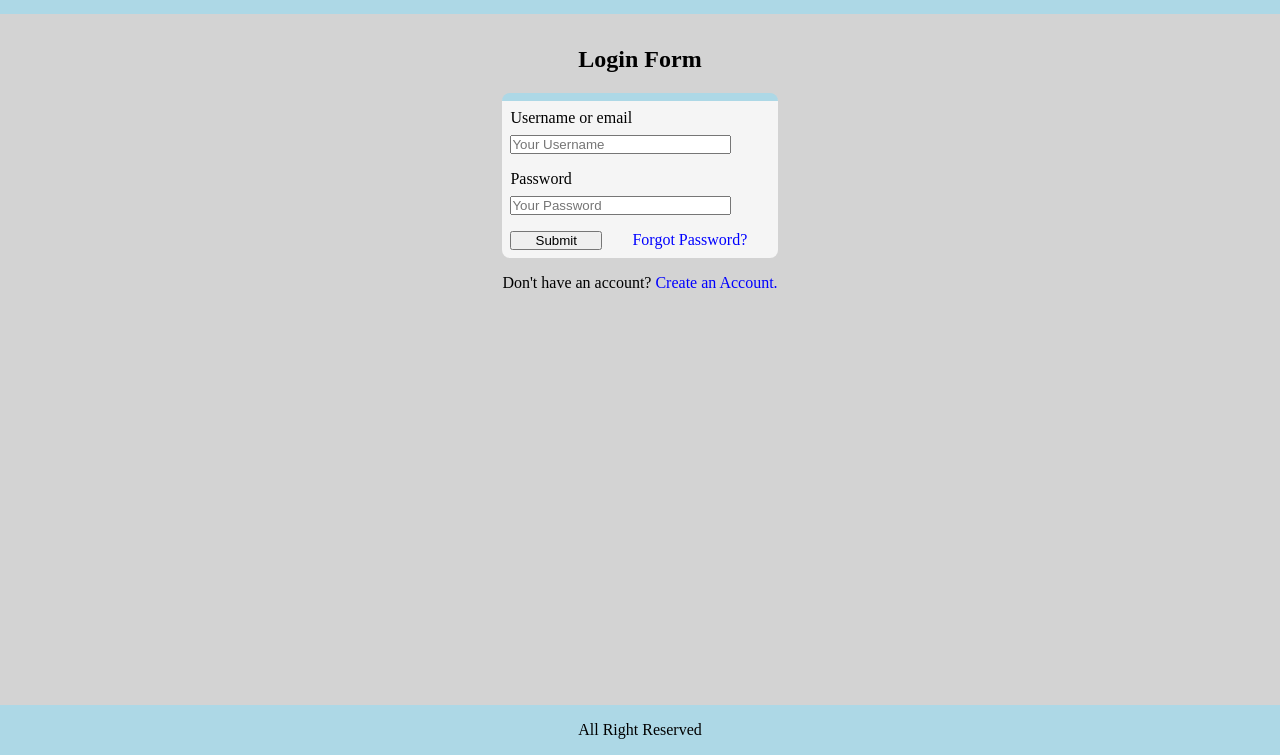
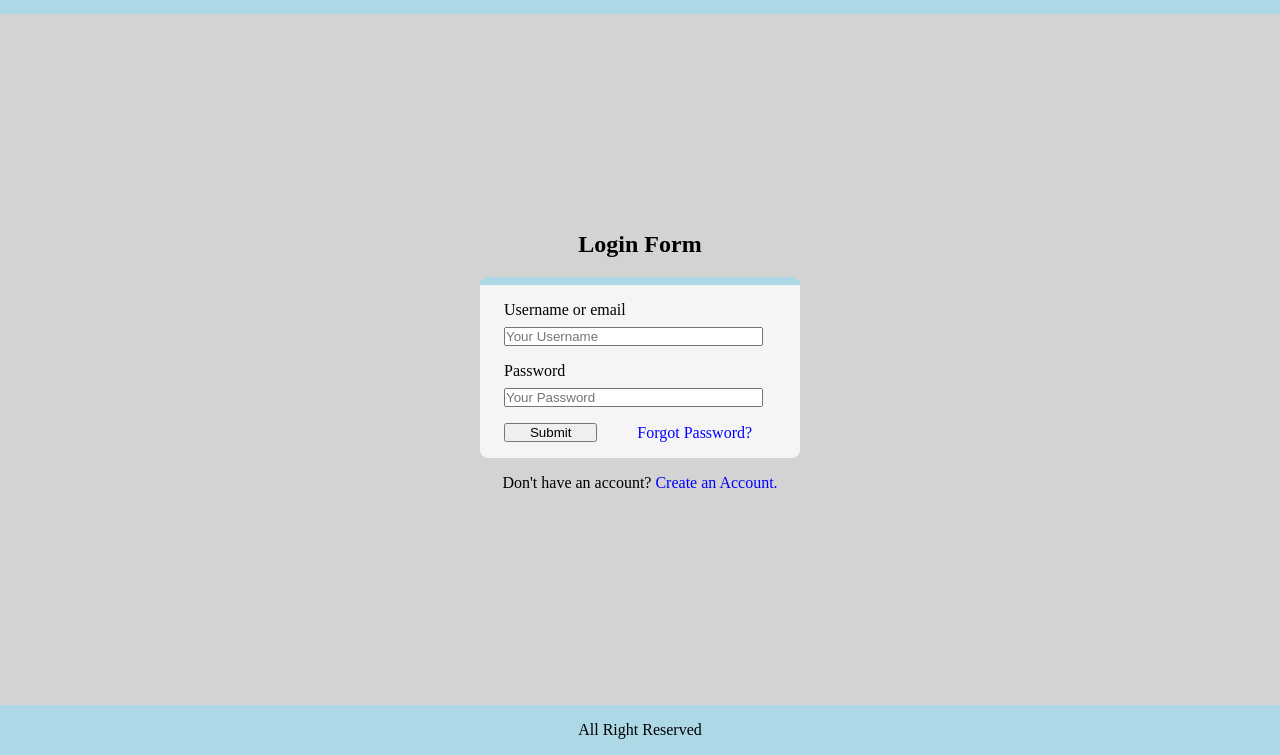
Before and after one commit to StanGanev/Various-Exercises-For-WebUI, a plain HTML site: page login form/index.html in a window 1280 px wide. Shown: the part 45-800 px from the top of the page. Drawn offline with Linux system fonts and the light colour scheme.

Commit message:
refactoring code

```diff
--- a/login form/index.html
+++ b/login form/index.html
@@ -21,7 +21,6 @@
                 </ul>
             </nav>
         </header>
-        <section>
         <article>
             <h2>Login Form</h2>
             <form action="POST">
@@ -36,7 +35,6 @@
             </form>
             <p>Don't have an account? <a href="#">Create an Account.</a></p>
         </article>
-        </section>
         <footer>
             <p>All Right Reserved</p>
         </footer>
--- a/login form/styles.css
+++ b/login form/styles.css
@@ -19,13 +19,16 @@ body {
     min-height: 100vh;
     flex-direction: column;
     text-align: center;
+    justify-content: space-between;
 }
 
-section {
+article {
     display: flex;
     background-color: lightgray;
+    flex-direction: column;
+    justify-content: center;
+    align-items: center;
     flex: 1;
-    justify-content: center;
 }
 
 footer {
@@ -64,18 +67,15 @@ li:first-child {
     margin-right: auto
 }
 
-h2 {
-    margin-top: 2rem;
-}
 
 form {
     display: flex;
     flex-direction: column;
-    justify-content: center;
     border-radius: 0.5rem;
     border-top: 0.5rem solid lightblue;
     background-color: whitesmoke;
-    max-height: 50%;
+    width: 25%;
+    padding: 0.5rem 1rem;
 }
 
 label {
@@ -87,11 +87,8 @@ label {
 input {
     display: block;
     margin: 0.5rem;
-    margin-right: 0;
     padding: 0;
-    max-width: 80%;
-    overflow: hidden;
-
+    max-width: 90%;
 }
 
 form div {
```
Lines whose indentation alone changed are shown as unchanged.
